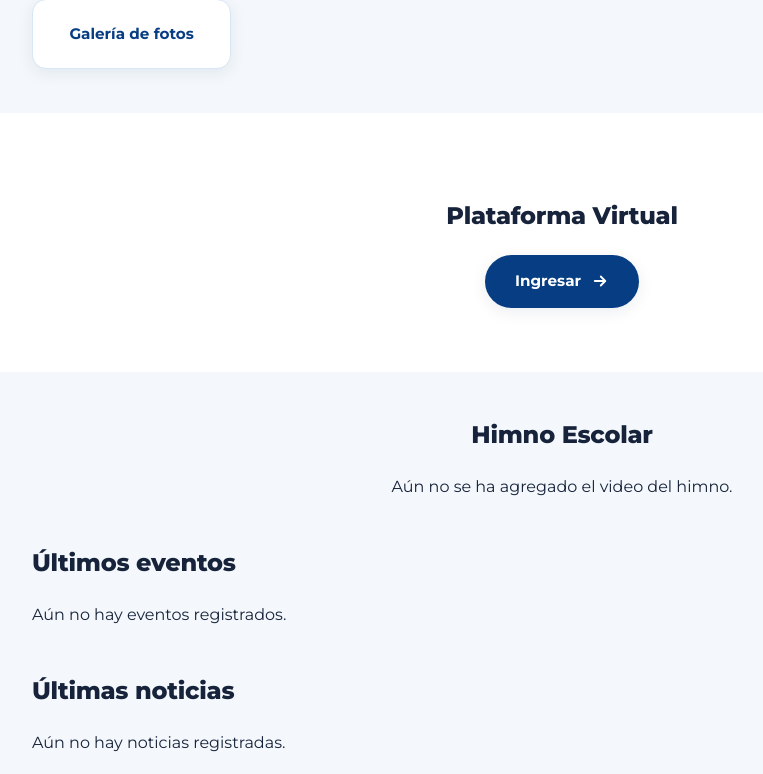
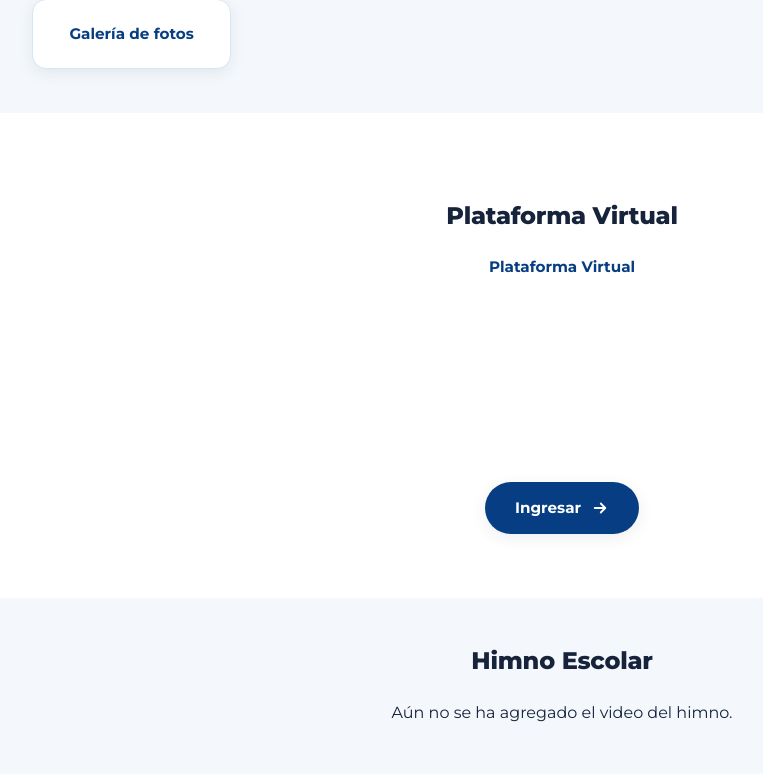
Before and after one commit to elpompilio14/proyecto-sena, a Flask app: page / in a window 1280 px wide. Shown: the part 963-1737 px from the top of the page, without its empty margins (78-841 px from the left). Run offline with Flask 3, Linux system fonts and the light colour scheme; data that the repository does not hold is empty; some libraries are stand-ins or nearby versions.

Commit message:
Alinea los botones de Plataforma Virtual y Manual de Convivencia y agrega etiquetas
Cada logo ahora usa un contenedor de altura fija para que los botones
queden a la misma altura sin importar la proporcion de la imagen, se
aumenta la separacion entre columnas y se agrega un rotulo arriba de
cada logo para diferenciarlos.

```diff
--- a/static/css/style.css
+++ b/static/css/style.css
@@ -614,20 +614,36 @@ button:hover { background: var(--azul-oscuro); transform: translateY(-1px); }
     justify-content: center;
     align-items: flex-start;
     flex-wrap: wrap;
-    gap: 60px;
+    gap: 100px;
 }
 
 .plataforma-item {
     display: flex;
     flex-direction: column;
     align-items: center;
-    gap: 22px;
+    gap: 16px;
     width: 220px;
 }
 
+.plataforma-item-titulo {
+    font-weight: 700;
+    font-size: 0.95rem;
+    color: var(--azul-oscuro);
+    margin: 0;
+}
+
+.plataforma-logo-wrap {
+    width: 100%;
+    height: 170px;
+    display: flex;
+    align-items: center;
+    justify-content: center;
+}
+
 .plataforma-logo {
-    max-width: 260px;
-    width: 100%;
+    max-width: 100%;
+    max-height: 100%;
+    width: auto;
     height: auto;
     object-fit: contain;
 }
--- a/templates/home.html
+++ b/templates/home.html
@@ -48,9 +48,12 @@
     <h2>Plataforma Virtual</h2>
     <div class="plataforma-caja">
         <div class="plataforma-item">
+            <p class="plataforma-item-titulo">Plataforma Virtual</p>
+            <div class="plataforma-logo-wrap">
                 {% if sitio and sitio.plataforma_virtual_logo_url %}
                     <img src="{{ sitio.plataforma_virtual_logo_url }}" alt="Plataforma Virtual" class="plataforma-logo">
                 {% endif %}
+            </div>
             <a href="{{ sitio.plataforma_virtual_url if sitio and sitio.plataforma_virtual_url else '#' }}" target="_blank" rel="noopener" class="plataforma-boton">
                 Ingresar
                 <svg viewBox="0 0 24 24" width="18" height="18" fill="none" stroke="currentColor" stroke-width="2.4" stroke-linecap="round" stroke-linejoin="round"><path d="M5 12h14"/><path d="M13 6l6 6-6 6"/></svg>
@@ -58,9 +61,12 @@
         </div>
         {% if sitio and sitio.manual_convivencia_url %}
             <div class="plataforma-item">
+                <p class="plataforma-item-titulo">Manual de Convivencia</p>
+                <div class="plataforma-logo-wrap">
                     {% if sitio.manual_convivencia_imagen_url %}
                         <img src="{{ sitio.manual_convivencia_imagen_url }}" alt="Manual de Convivencia" class="plataforma-logo">
                     {% endif %}
+                </div>
                 <a href="{{ sitio.manual_convivencia_url }}" target="_blank" rel="noopener" download class="plataforma-boton">
                     Descargar
                     <svg viewBox="0 0 24 24" width="18" height="18" fill="none" stroke="currentColor" stroke-width="2.4" stroke-linecap="round" stroke-linejoin="round"><path d="M12 3v12"/><path d="M7 10l5 5 5-5"/><path d="M5 21h14"/></svg>
```
Lines whose indentation alone changed are shown as unchanged.
